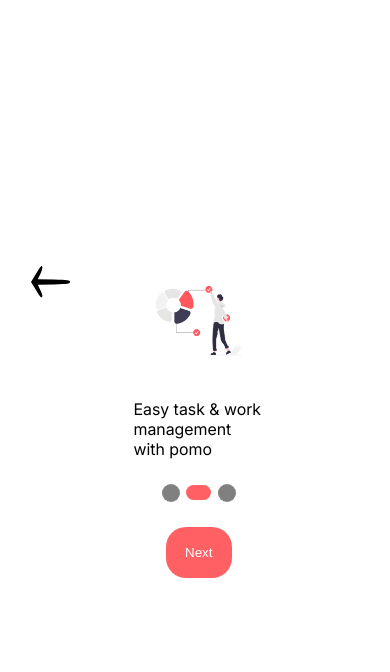
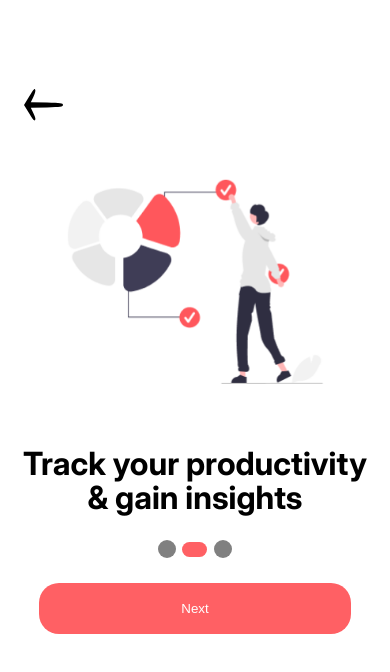
Before and after one commit to GabrielSousaM/desafio-01-aws-react, a plain HTML site: page pages/presentation2.html in a window 390 px wide. Drawn offline with Linux system fonts and the light colour scheme.

Commit message:
:iphone: feat: adicionado responsividade nas paginas de apresentação

```diff
--- a/css/presentation.css
+++ b/css/presentation.css
@@ -89,3 +89,37 @@ main .nextPage:hover {
         border-radius: 20px;
     }
 }
+
+@media (min-width: 375px) and (max-width:500px) {
+    body {
+        grid-template-columns: repeat(9, 1fr);
+        grid-template-rows: repeat(7, 1fr);
+    }
+
+    .previousPage {
+        grid-area: 1 / 1 / 1 / 3;
+        justify-content: center;
+        align-items: flex-end;
+    }
+
+    main {
+        grid-area: 2 / 1 / 7 / 10;
+    }
+
+    main #image {
+        width: 83vw;
+    }
+
+    main p {
+        padding: 0 5vw;
+        text-align: center;
+        font-size: 2rem;
+        font-weight: bolder;
+        line-height: 4vh;
+    }
+
+    main .nextPage {
+        height: 6vh;
+        width: 80vw;
+    }
+}
--- a/js/presentation.js
+++ b/js/presentation.js
@@ -33,4 +33,6 @@ function toPreviousPage() {
 
 changePageMarker()
 button.addEventListener('click', toNextPage)
-arrow.addEventListener('click', toPreviousPage)
+if (!currentPage.includes('presentation1')) {
+    arrow.addEventListener('click', toPreviousPage)
+}
--- a/pages/presentation2.html
+++ b/pages/presentation2.html
@@ -14,7 +14,7 @@
     </button>
     <main>
         <img id="image" src="../images/presentation2.png" alt="presentation image">
-        <p>Easy task & work management with pomo</p>
+        <p>Track your productivity & gain insights</p>
         <div class="pageMarkers">
             <span class="markers"></span>
             <span class="markers"></span>
```
